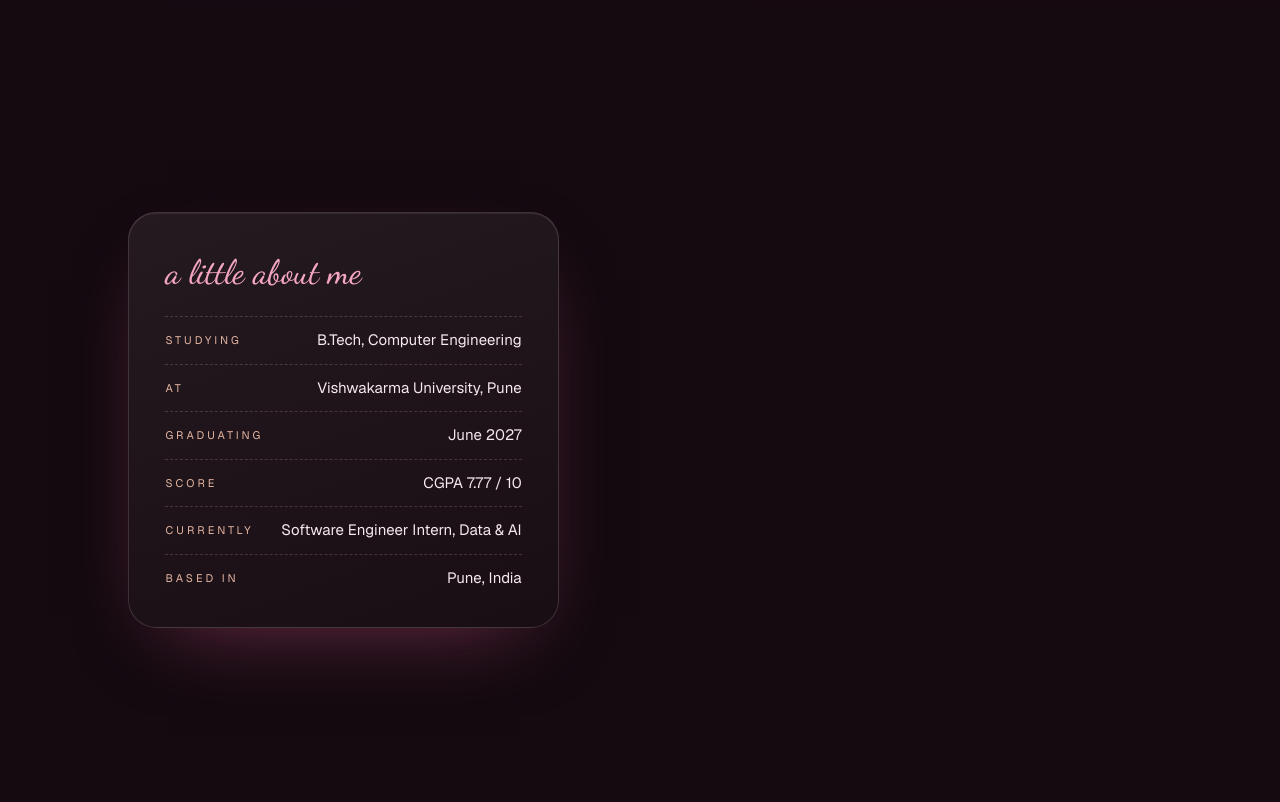
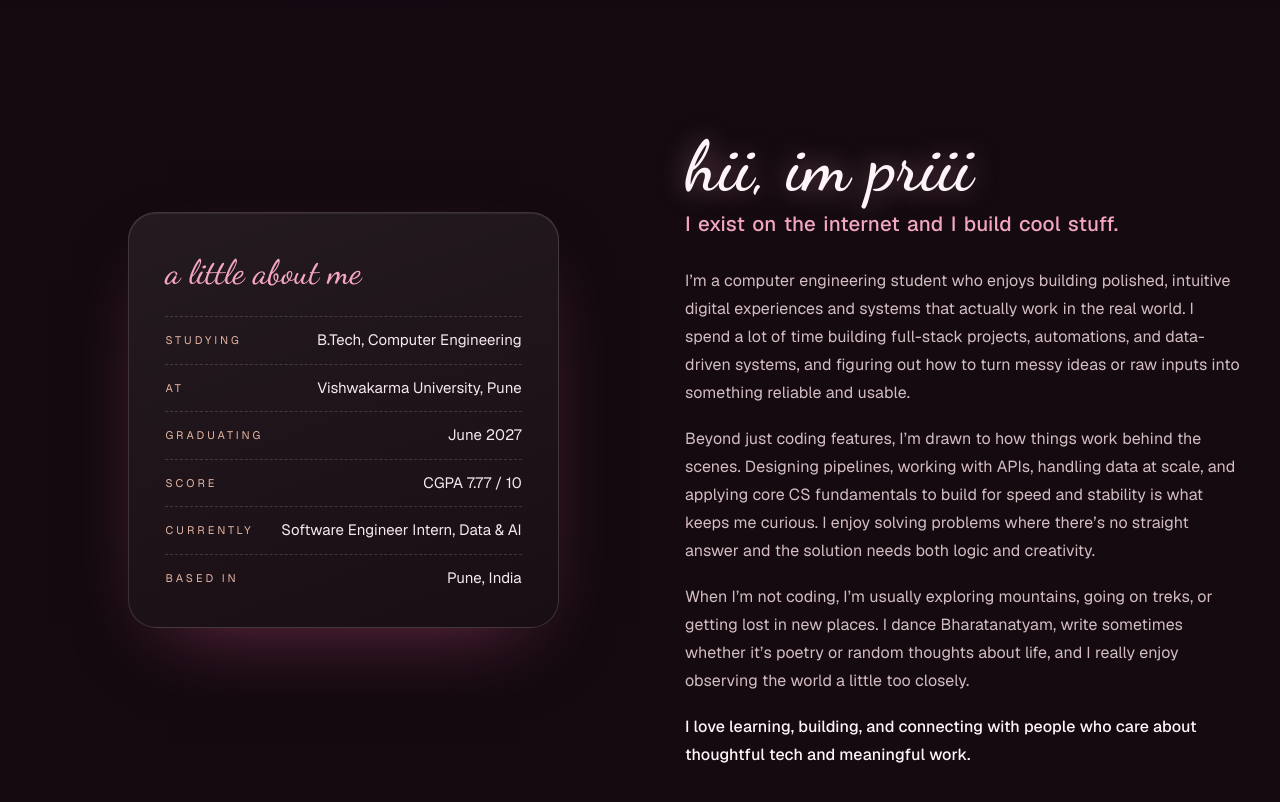
Before and after one commit to priyankabana/portfolio, a React (Vite) app: page / in a window 1280 px wide. Shown: the part 780-1582 px from the top of the page. Built offline with nearby package versions, Linux system fonts and the light colour scheme.

Commit message:
About: personal intro

```diff
--- a/src/components/About.tsx
+++ b/src/components/About.tsx
@@ -26,7 +26,15 @@ const About = () => {
       </aside>
       <div className="about-me">
         <h3 className="title">{config.about.title}</h3>
-        <p className="para">{config.about.description}</p>
+        <p className="about-greeting">{config.about.greeting}</p>
+        <p className="about-tagline">{config.about.tagline}</p>
+        <div className="about-body">
+          {config.about.paragraphs.map((text, i) => (
+            <p key={i} className={i === config.about.paragraphs.length - 1 ? "about-close" : undefined}>
+              {text}
+            </p>
+          ))}
+        </div>
       </div>
     </div>
   );
--- a/src/components/styles/About.css
+++ b/src/components/styles/About.css
@@ -155,3 +155,38 @@
     color: #f7e9ee;
   }
 }
+
+/* Personal intro */
+.about-me .about-greeting {
+  font-family: "Dancing Script", cursive;
+  font-size: clamp(48px, 5.5vw, 84px);
+  font-weight: 600;
+  line-height: 1.05;
+  letter-spacing: 0;
+  word-spacing: normal;
+  margin: 0 0 6px;
+  color: #fff4f7;
+  text-shadow: 0 0 28px rgba(244, 166, 192, 0.45);
+}
+.about-me .about-tagline {
+  font-size: clamp(18px, 1.6vw, 24px);
+  font-weight: 500;
+  line-height: 1.4;
+  letter-spacing: 0.2px;
+  margin: 0 0 28px;
+  color: var(--accentColor);
+}
+.about-me .about-body p {
+  font-size: clamp(16px, 1.15vw, 18.5px);
+  font-weight: 400;
+  line-height: 1.75;
+  letter-spacing: 0.1px;
+  word-spacing: normal;
+  margin: 0 0 18px;
+  max-width: 720px;
+  color: rgba(255, 228, 236, 0.82);
+}
+.about-me .about-body p.about-close {
+  color: #fff4f7;
+  font-weight: 500;
+}
--- a/src/config.ts
+++ b/src/config.ts
@@ -24,8 +24,15 @@ export const config = {
     },
     about: {
         title: "About Me",
-        description:
-            "I'm a final-year B.Tech Computer Engineering student at Vishwakarma University, Pune (CGPA 7.77). For the past year I've worked as a Software Engineer Intern on financial data and AI: building pipelines over SEC filings and earnings calls, shipping report products end to end, and designing quality gates that catch what LLMs get wrong. I care about owning problems to the root cause and proving results with numbers."
+        greeting: "hii, im priii",
+        tagline: "I exist on the internet and I build cool stuff.",
+        paragraphs: [
+            "I’m a computer engineering student who enjoys building polished, intuitive digital experiences and systems that actually work in the real world. I spend a lot of time building full-stack projects, automations, and data-driven systems, and figuring out how to turn messy ideas or raw inputs into something reliable and usable.",
+            "Beyond just coding features, I’m drawn to how things work behind the scenes. Designing pipelines, working with APIs, handling data at scale, and applying core CS fundamentals to build for speed and stability is what keeps me curious. I enjoy solving problems where there’s no straight answer and the solution needs both logic and creativity.",
+            "When I’m not coding, I’m usually exploring mountains, going on treks, or getting lost in new places. I dance Bharatanatyam, write sometimes whether it’s poetry or random thoughts about life, and I really enjoy observing the world a little too closely.",
+            "I love learning, building, and connecting with people who care about thoughtful tech and meaningful work."
+        ],
+        description: "I’m a computer engineering student who enjoys building polished, intuitive digital experiences and systems that actually work in the real world. I spend a lot of time building full-stack projects, automations, and data-driven systems, and figuring out how to turn messy ideas or raw inputs into something reliable and usable. Beyond just coding features, I’m drawn to how things work behind the scenes. Designing pipelines, working with APIs, handling data at scale, and applying core CS fundamentals to build for speed and stability is what keeps me curious. I enjoy solving problems where there’s no straight answer and the solution needs both logic and creativity. When I’m not coding, I’m usually exploring mountains, going on treks, or getting lost in new places. I dance Bharatanatyam, write sometimes whether it’s poetry or random thoughts about life, and I really enjoy observing the world a little too closely. I love learning, building, and connecting with people who care about thoughtful tech and meaningful work."
     },
     education: {
         degree: "B.Tech, Computer Engineering",
```
